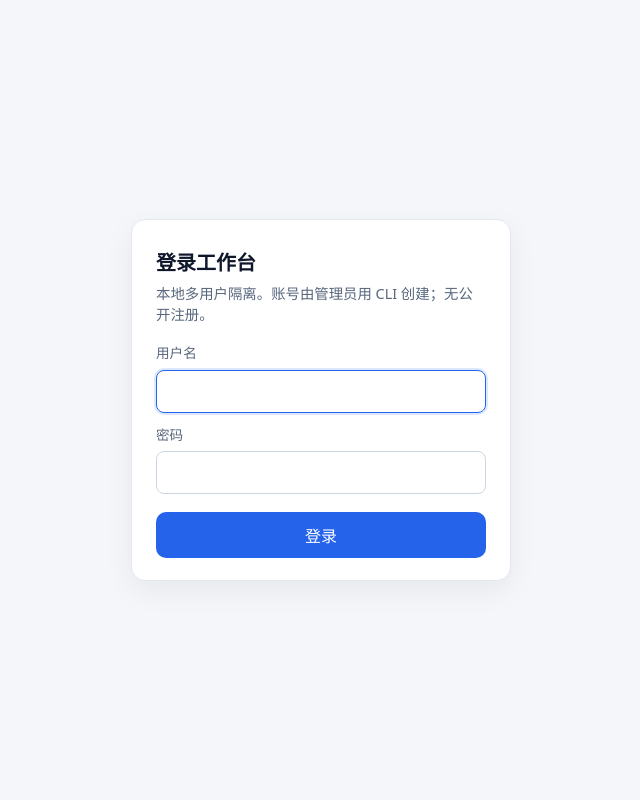
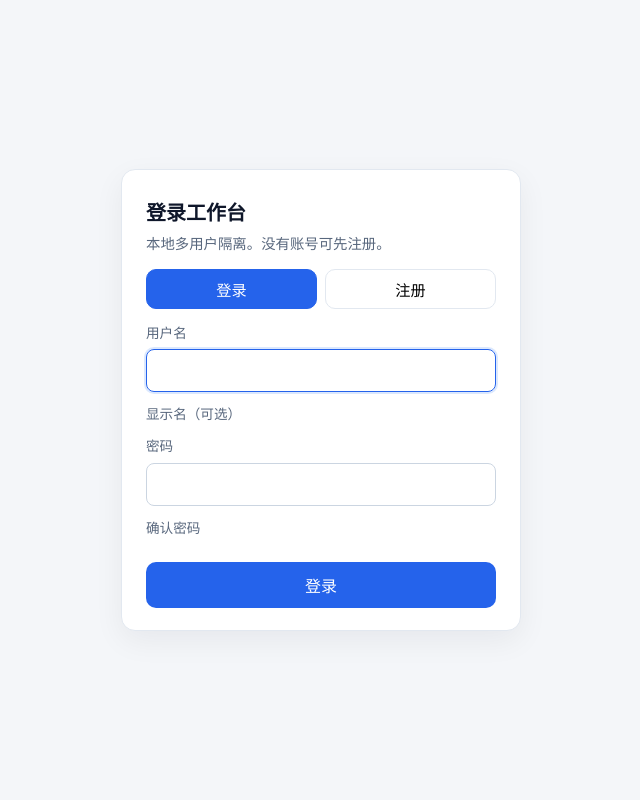
Before and after one commit to reddsfan5/stock_dashboard, a Python web app: template scripts/services/templates/login.html in a window 1280 px wide. Shown: the whole page, without its empty margins (319-959 px from the left). Run offline with Jinja, Linux system fonts and the light colour scheme; the template is opened without the code that fills it, so the values that code supplies are empty.

Commit message:
feat(auth): 登录页支持网页自助注册
新增 /api/register，注册为普通成员并自动登录；STOCK_ALLOW_REGISTER=0 可关闭。

```diff
--- a/scripts/services/templates/login.html
+++ b/scripts/services/templates/login.html
@@ -7,54 +7,106 @@
 <link rel="stylesheet" href="/assets/app.css">
 <style>
   body.login-page{min-height:100vh;display:flex;align-items:center;justify-content:center;margin:0;background:var(--bg, #f4f6f8);font-family:system-ui,-apple-system,sans-serif;}
-  .login-card{width:min(380px,92vw);background:var(--panel,#fff);border:1px solid var(--border,#e5e7eb);border-radius:14px;padding:28px 24px 22px;box-shadow:0 10px 30px rgba(15,23,42,.06);}
+  .login-card{width:min(400px,92vw);background:var(--panel,#fff);border:1px solid var(--border,#e5e7eb);border-radius:14px;padding:28px 24px 22px;box-shadow:0 10px 30px rgba(15,23,42,.06);}
   .login-card h1{margin:0 0 6px;font-size:1.25rem;}
-  .login-card p.hint{margin:0 0 18px;color:var(--muted,#64748b);font-size:.9rem;line-height:1.45;}
+  .login-card p.hint{margin:0 0 14px;color:var(--muted,#64748b);font-size:.9rem;line-height:1.45;}
+  .login-tabs{display:flex;gap:8px;margin:0 0 14px;}
+  .login-tabs button{flex:1;padding:8px 10px;border-radius:10px;border:1px solid var(--border,#d1d5db);background:transparent;cursor:pointer;font-size:.95rem;}
+  .login-tabs button.is-active{background:#2563eb;border-color:#2563eb;color:#fff;}
   .login-card label{display:block;font-size:.85rem;margin:12px 0 6px;color:var(--muted,#64748b);}
   .login-card input{width:100%;box-sizing:border-box;padding:10px 12px;border-radius:10px;border:1px solid var(--border,#d1d5db);font-size:1rem;background:var(--bg,#fff);}
-  .login-card button{margin-top:18px;width:100%;padding:11px 14px;border:0;border-radius:10px;background:#2563eb;color:#fff;font-size:1rem;cursor:pointer;}
-  .login-card button:disabled{opacity:.6;cursor:wait;}
+  .login-card .submit{margin-top:18px;width:100%;padding:11px 14px;border:0;border-radius:10px;background:#2563eb;color:#fff;font-size:1rem;cursor:pointer;}
+  .login-card .submit:disabled{opacity:.6;cursor:wait;}
   .login-error{display:none;margin-top:12px;padding:10px 12px;border-radius:10px;background:#fef2f2;color:#b91c1c;font-size:.9rem;}
   .login-error.show{display:block;}
+  .reg-only{display:none;}
+  body.mode-register .reg-only{display:block;}
+  body.mode-register .login-only{display:none;}
 </style>
 </head>
-<body class="login-page">
-  <form class="login-card" id="loginForm" autocomplete="on">
-    <h1>登录工作台</h1>
-    <p class="hint">本地多用户隔离。账号由管理员用 CLI 创建；无公开注册。</p>
+<body class="login-page mode-login">
+  <form class="login-card" id="authForm" autocomplete="on">
+    <h1 id="title">登录工作台</h1>
+    <p class="hint login-only">本地多用户隔离。没有账号可先注册。</p>
+    <p class="hint reg-only">自助注册为普通成员；用户名仅字母数字与 ._- ，密码至少 6 位。</p>
+    <div class="login-tabs" role="tablist">
+      <button type="button" id="tabLogin" class="is-active" role="tab">登录</button>
+      <button type="button" id="tabRegister" role="tab">注册</button>
+    </div>
     <label for="username">用户名</label>
     <input id="username" name="username" autocomplete="username" required autofocus>
+    <label for="displayName" class="reg-only">显示名（可选）</label>
+    <input id="displayName" name="display_name" class="reg-only" autocomplete="nickname" placeholder="默认与用户名相同">
     <label for="password">密码</label>
     <input id="password" name="password" type="password" autocomplete="current-password" required>
-    <button type="submit" id="submitBtn">登录</button>
+    <label for="password2" class="reg-only">确认密码</label>
+    <input id="password2" name="password2" type="password" class="reg-only" autocomplete="new-password">
+    <button type="submit" class="submit" id="submitBtn">登录</button>
     <div class="login-error" id="errorBox" role="alert"></div>
   </form>
 <script>
 (function(){
-  var form=document.getElementById('loginForm');
+  var form=document.getElementById('authForm');
   var err=document.getElementById('errorBox');
   var btn=document.getElementById('submitBtn');
+  var title=document.getElementById('title');
+  var tabLogin=document.getElementById('tabLogin');
+  var tabRegister=document.getElementById('tabRegister');
   var params=new URLSearchParams(location.search);
   var next=params.get('next')||'/index.html';
+  var mode=params.get('mode')==='register'?'register':'login';
+
+  function setMode(nextMode){
+    mode=nextMode;
+    document.body.classList.toggle('mode-register', mode==='register');
+    document.body.classList.toggle('mode-login', mode==='login');
+    tabLogin.classList.toggle('is-active', mode==='login');
+    tabRegister.classList.toggle('is-active', mode==='register');
+    title.textContent=mode==='register'?'注册账号':'登录工作台';
+    btn.textContent=mode==='register'?'注册并登录':'登录';
+    document.getElementById('password').autocomplete=mode==='register'?'new-password':'current-password';
+    document.getElementById('password2').required=mode==='register';
+    err.classList.remove('show');
+    var u=new URL(location.href);
+    if(mode==='register') u.searchParams.set('mode','register'); else u.searchParams.delete('mode');
+    history.replaceState(null,'',u);
+  }
+  tabLogin.onclick=function(){setMode('login');};
+  tabRegister.onclick=function(){setMode('register');};
+  setMode(mode);
+
   form.addEventListener('submit', async function(e){
     e.preventDefault();
     err.classList.remove('show');
+    var username=document.getElementById('username').value.trim();
+    var password=document.getElementById('password').value;
+    if(mode==='register'){
+      var password2=document.getElementById('password2').value;
+      if(password!==password2){
+        err.textContent='两次密码不一致';
+        err.classList.add('show');
+        return;
+      }
+    }
     btn.disabled=true;
     try{
-      var r=await fetch('/api/login',{
+      var url=mode==='register'?'/api/register':'/api/login';
+      var payload={username:username,password:password};
+      if(mode==='register'){
+        var dn=document.getElementById('displayName').value.trim();
+        if(dn) payload.display_name=dn;
+      }
+      var r=await fetch(url,{
         method:'POST',
         headers:{'Content-Type':'application/json'},
         credentials:'same-origin',
-        body:JSON.stringify({
-          username:document.getElementById('username').value.trim(),
-          password:document.getElementById('password').value
-        })
+        body:JSON.stringify(payload)
       });
       var body=await r.json().catch(function(){return {};});
       if(!r.ok) throw new Error(body.error||('HTTP '+r.status));
       location.replace(next.startsWith('/')?next:'/index.html');
     }catch(ex){
-      err.textContent=ex.message||'登录失败';
+      err.textContent=ex.message||(mode==='register'?'注册失败':'登录失败');
       err.classList.add('show');
       btn.disabled=false;
     }
```
Also changed, not shown: docs/27-多用户账户.md (+12 -1 lines), scripts/services/minute_viewer.py (+27 -0 lines), tests/test_multiuser_isolation.py (+12 -0 lines).
